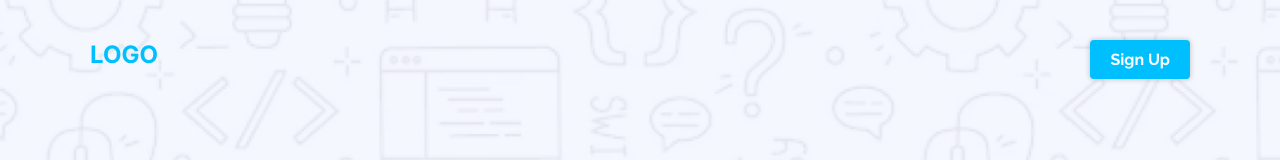
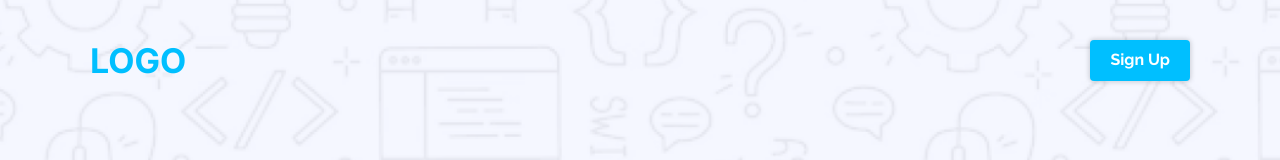
Before and after one commit to Anisur369/B12A01-MdAnisurRahman, a plain HTML site: page index.html in a window 1280 px wide. Shown: the top 160 px of the page. Drawn offline with Linux system fonts and the light colour scheme.

Commit message:
Update style.css

```diff
--- a/style.css
+++ b/style.css
@@ -36,7 +36,7 @@ body, h1, h2, h3, p, ul, li {
 }
 .logo {
     color: #00bfff;
-    font-size: 1.5rem;
+    font-size: 34px;
     font-weight: bold;
     font-family: "Inter", sans-serif;
 }
```
